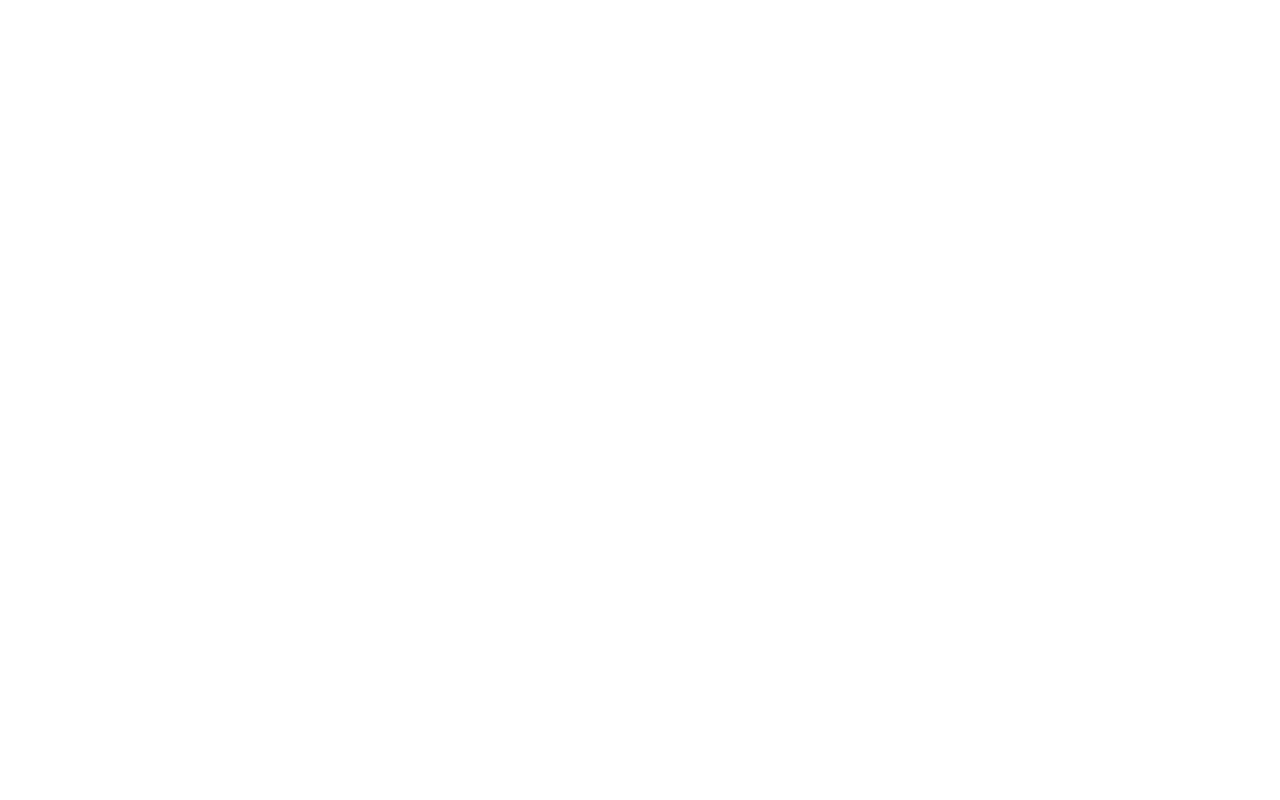
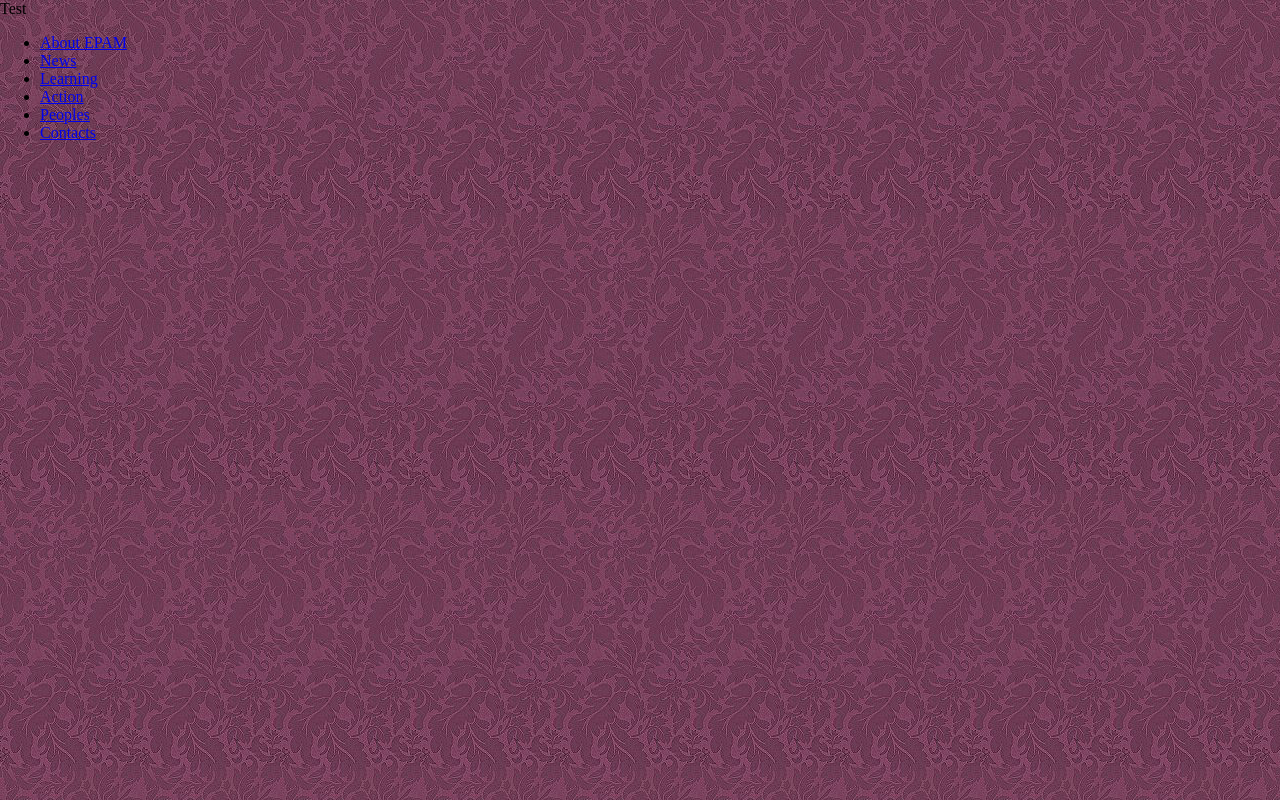
Before and after one commit to Andrey-Tsirkun/first_project, a plain HTML site: page index.html in a window 1280 px wide. Drawn offline with Linux system fonts and the light colour scheme.

Commit message:
Second test

```diff
--- a/index.html
+++ b/index.html
@@ -1,9 +1,33 @@
 <!DOCTYPE html>
-<html>
+<html lang="en">
 <head>
+    <meta charset="utf-8" />
     <title></title>
+    <link rel="stylesheet" href="css/style.css">
+    <script lang="text/javascript" src="js/modernizr.js"></script>
+    <script lang="text/javascript" src="js/script.js"></script>
 </head>
 <body>
+    <div id="page-wrapper">
+        <header>
+        Test
+        </header>
+        <nav>
+            <ul>
+                <li><a href="#">About EPAM</a></li>
+                <li><a href="#">News</a></li>
+                <li><a href="#">Learning</a></li>
+                <li><a href="#">Action</a></li>
+                <li><a href="#">Peoples</a></li>
+                <li><a href="#">Contacts</a></li>
+            </ul>
+        </nav>
+        <section>
 
+        </section>
+        <footer>
+
+        </footer>
+    </div>
 </body>
 </html>
```
